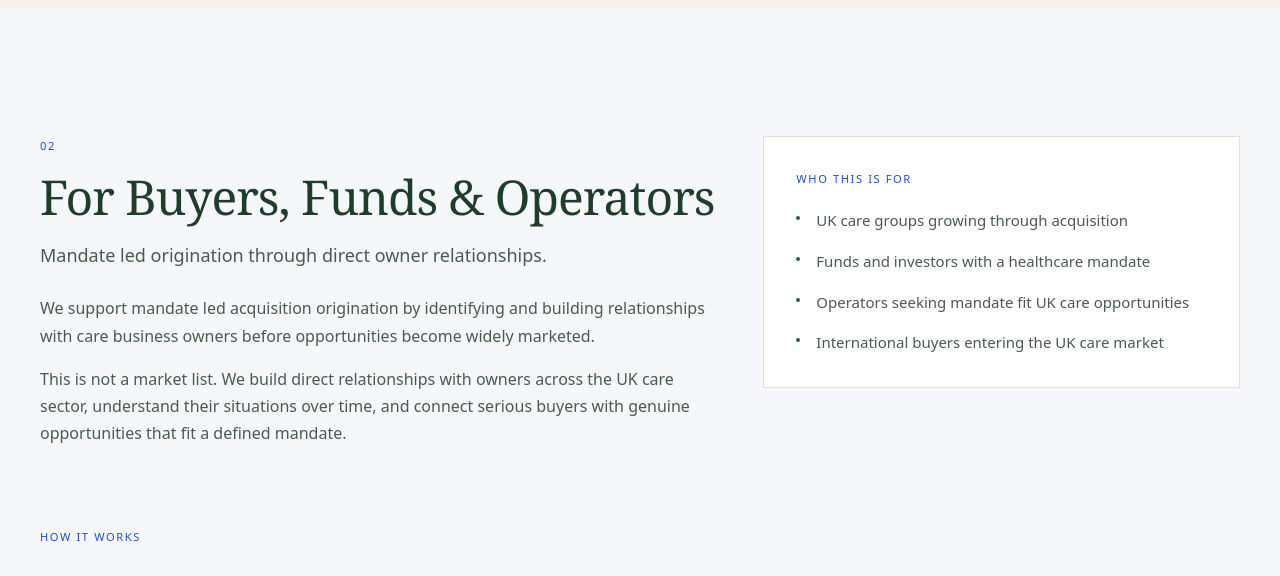
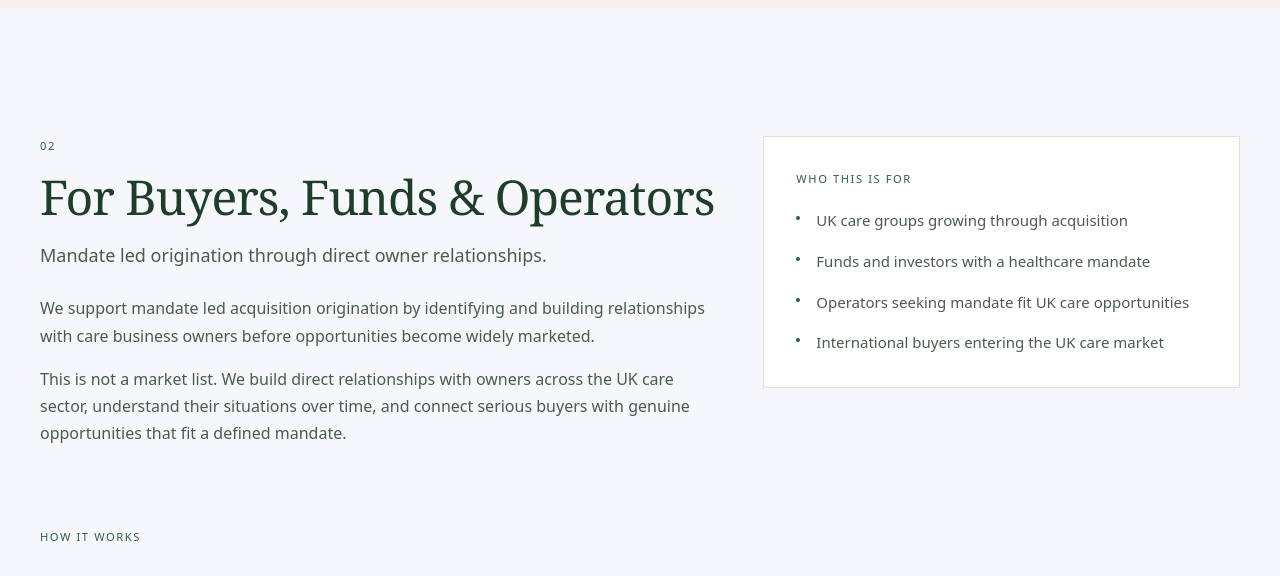
Before and after one commit to ndgmusic47-stack/prosaria, a Next.js app: page /work in a window 1280 px wide. Shown: the part 1660-2236 px from the top of the page. Built offline with nearby package versions, Linux system fonts and the light colour scheme.

Commit message:
v46 - final blue removal, clean hero ground, home nav

```diff
--- a/app/globals.css
+++ b/app/globals.css
@@ -38,7 +38,7 @@ h1,h2,h3,h4{font-family:var(--font-serif);font-weight:400;letter-spacing:-0.02em
 }
 .light-section h1,.light-section h2,.light-section h3,.light-section h4{color:#050d1a}
 .light-section p{color:#4A5B4E}
-.light-section .eyebrow{color:#1d4ed8}
+.light-section .eyebrow{color:#2E5E44}
 
 .eyebrow{font-family:var(--font-sans);font-size:0.7rem;font-weight:500;letter-spacing:0.14em;text-transform:uppercase;color:#A67C4E}
 
@@ -56,7 +56,7 @@ h1,h2,h3,h4{font-family:var(--font-serif);font-weight:400;letter-spacing:-0.02em
 
 ::-webkit-scrollbar{width:4px}
 ::-webkit-scrollbar-track{background:var(--navy)}
-::-webkit-scrollbar-thumb{background:#1d4ed8;border-radius:2px}
+::-webkit-scrollbar-thumb{background:#2E5E44;border-radius:2px}
 ::selection{background:rgba(46,94,68,0.3);color:#fff}
 
 .reveal{opacity:0;transform:translateY(28px);transition:opacity 0.8s ease,transform 0.8s ease}
--- a/components/HeroVideo.tsx
+++ b/components/HeroVideo.tsx
@@ -61,8 +61,9 @@ export default function HeroVideo() {
             180deg,
             rgba(247,243,236,0.25) 0%,
             rgba(247,243,236,0.0)  25%,
-            rgba(247,243,236,0.0)  65%,
-            rgba(247,243,236,0.85) 100%
+            rgba(247,243,236,0.15) 55%,
+            rgba(247,243,236,0.75) 80%,
+            rgba(247,243,236,1) 100%
           )`
         }}
       />
```
